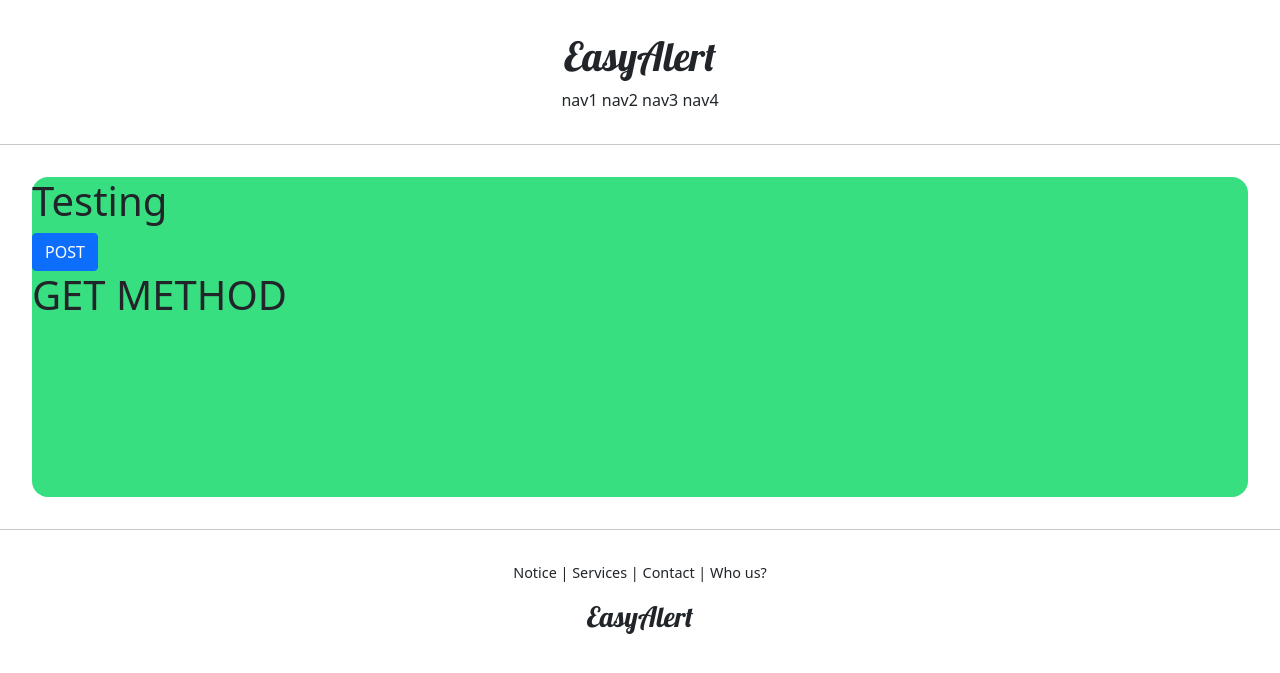
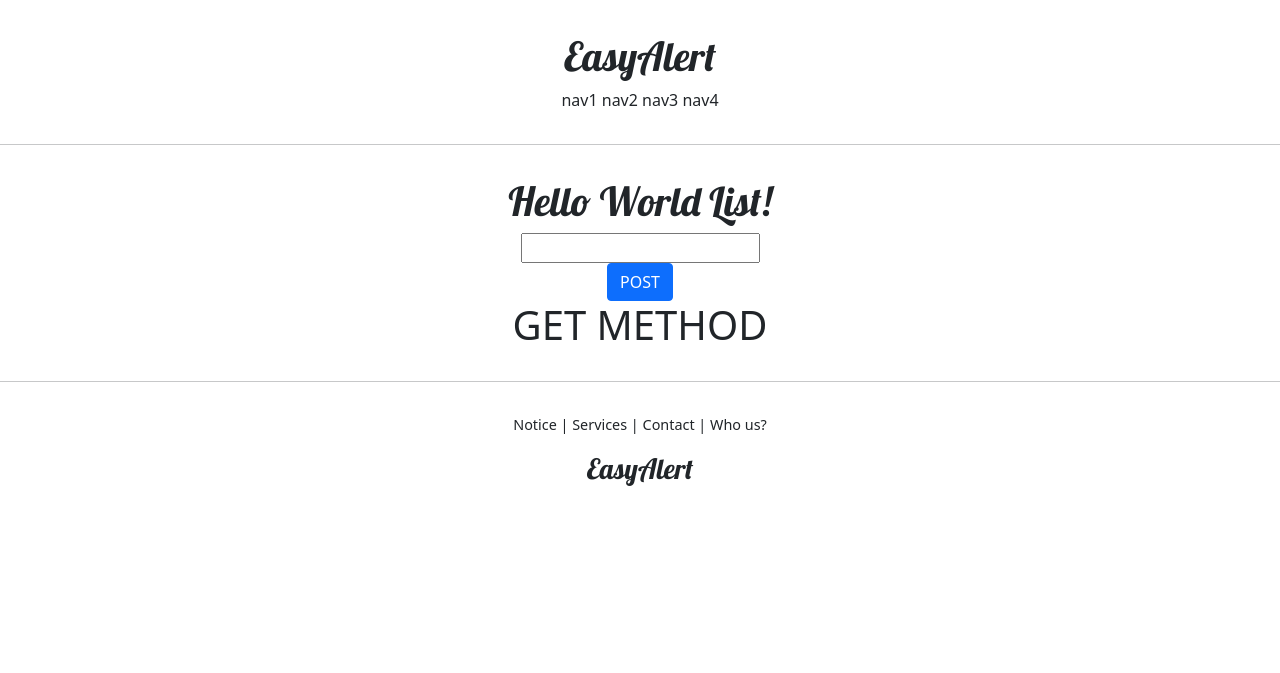
Before and after one commit to Adrian123K/AA, a Django app: page /account/hello_world/ in a window 1280 px wide. Shown: the top 673 px of the page. Run offline with Django 4.2, Linux system fonts and the light colour scheme.

Commit message:
220111 view, html 파일 수정중

```diff
--- a/easyalert/accountapp/templates/accountapp/hello_world.html
+++ b/easyalert/accountapp/templates/accountapp/hello_world.html
@@ -2,12 +2,17 @@
 
 {% block content %}
 
-    <div style="height: 20rem; background-color: #38df81; border-radius: 1rem; margin: 2rem;">
-        <h1>Testing</h1>
+    <div style="border-radius: 1rem; margin: 2rem; text-align: center;">
+        <h1 style="font-family: 'lobster', cursive; ">Hello World List!</h1>
 
         <form action="/account/hello_world/" method="post">
             {% csrf_token %}
-            <input type="submit" class="btn btn-primary" value="POST">
+            <div>
+                <input type="text" name="hello_world_input">
+            </div>
+            <div>
+                <input type="submit" class="btn btn-primary" value="POST">
+            </div>
         </form>
 
         <h1>
--- a/easyalert/accountapp/views.py
+++ b/easyalert/accountapp/views.py
@@ -6,6 +6,10 @@ from django.http import HttpResponse
 def hello_world(request):
 
     if request.method == "POST":
-        return render(request, 'accountapp/hello_world.html', context={"text":"POST METHOD"})
+
+        temp = request.POST.get('hello_world_input')
+
+
+        return render(request, 'accountapp/hello_world.html', context={"text":temp})
     else:
         return render(request, 'accountapp/hello_world.html', context={"text":"GET METHOD"})
```
